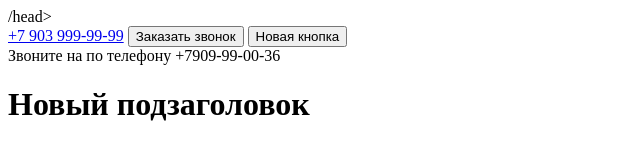
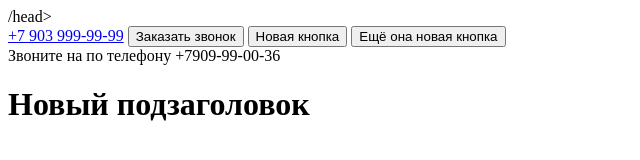
Before and after one commit to beetlerealjuice/new-app2, a plain HTML site: page index.html in a window 1280 px wide. Shown: the whole page, without its empty margins (0-640 px from the left). Drawn offline with Linux system fonts and the light colour scheme.

Commit message:
new button added

```diff
--- a/index.html
+++ b/index.html
@@ -18,6 +18,7 @@
             <a href="tel:+79170619621">+7 903 999-99-99</a>
             <button>Заказать звонок</button>
             <button>Новая кнопка</button>
+            <button>Ещё она новая кнопка</button>
         </div>
         <div> Звоните на по телефону +7909-99-00-36</div>
     </header>
```
